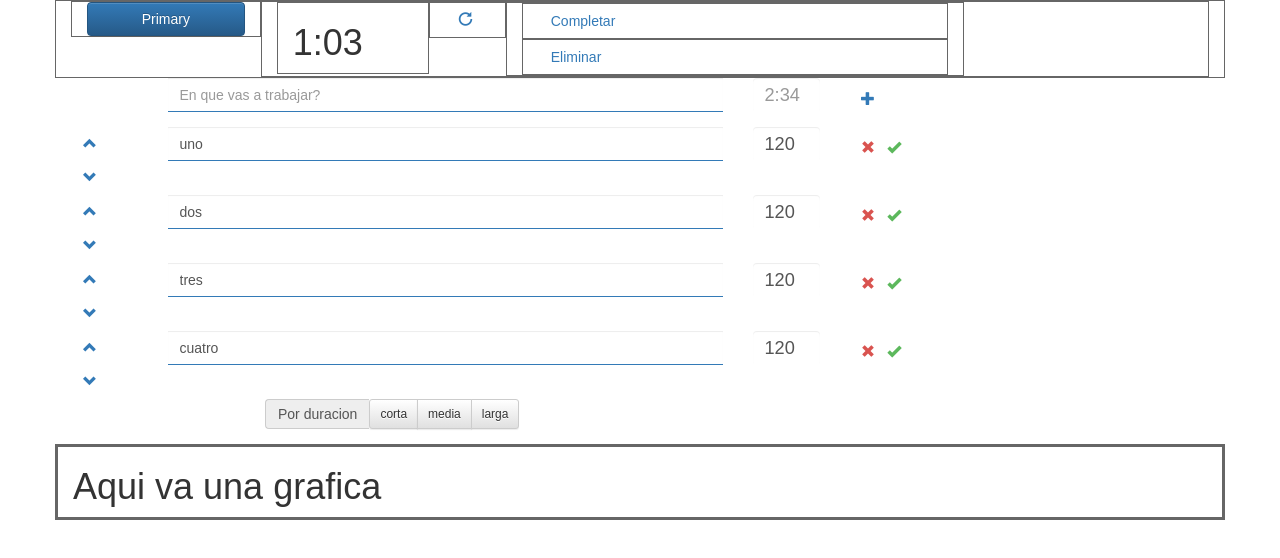
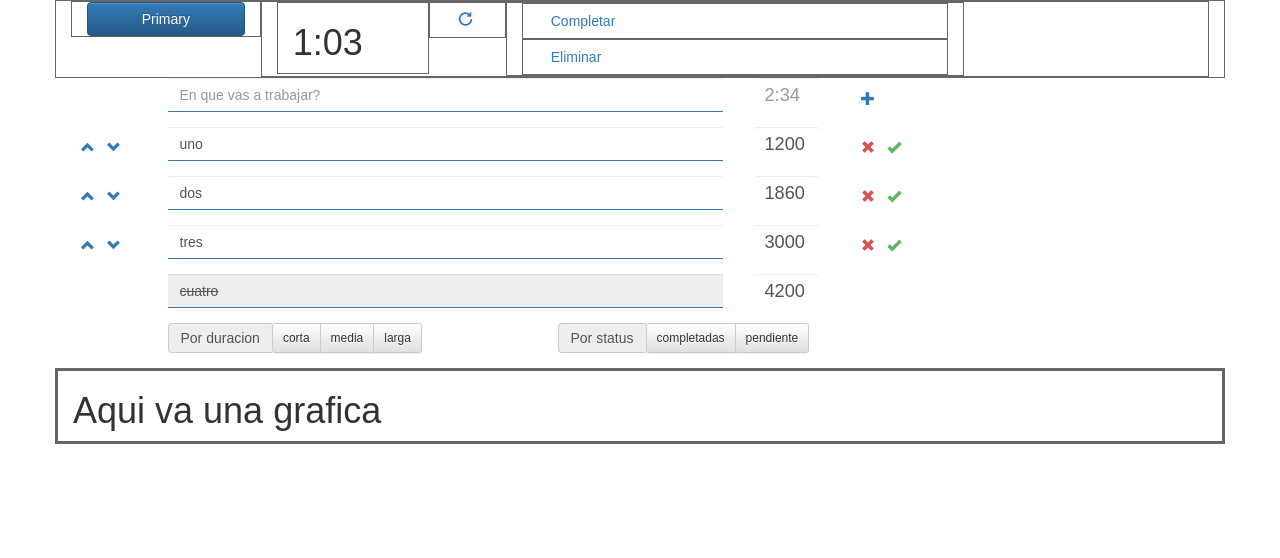
Before and after one commit to jsdelivrbot/timetracker, a React (Create React App) app: page / in a window 1280 px wide. Shown: the top 558 px of the page. Built offline with nearby package versions, Linux system fonts and the light colour scheme; what react-tap-event-plugin would draw is missing.

Commit message:
Add filter by status

```diff
--- a/src/App.css
+++ b/src/App.css
@@ -9,6 +9,10 @@
 
 .option-btn.danger {
   color: #d9534f;
+}
+
+.option-btn.primary {
+  color: #265a88;
 }
 
 .option-btn.success {
@@ -29,3 +33,7 @@
 .option-container {
   padding-top: 10px;
 }
+
+.hidden-md {
+  display: none;
+}
--- a/src/actions/index.js
+++ b/src/actions/index.js
@@ -20,9 +20,9 @@ export const editTask = (currentIndex, value) => {
   }
 }
 
-export const editTime = (currentIndex, value) => {
+export const editDuration = (currentIndex, value) => {
   return {
-    type: 'editTime',
+    type: 'editDuration',
     currentIndex,
     value
   }
@@ -42,10 +42,11 @@ export const complete = currentIndex => {
   }
 }
 
-export const filter = duration => {
+export const filter = (type, value) => {
   return {
     type: 'filter',
-    duration
+    filter: type,
+    value
   }
 }
 
--- a/src/components/TaskList.js
+++ b/src/components/TaskList.js
@@ -9,29 +9,31 @@ import FormControl from 'react-bootstrap/lib/FormControl';
 import ButtonGroup from 'react-bootstrap/lib/ButtonGroup';
 import InputGroup from 'react-bootstrap/lib/InputGroup';
 
-export default function TaskList({filteredTasks, moveUp, moveDown, editTask, editTime, remove, complete, filter, currentFilter}) {
+export default function TaskList({filteredTasks, moveUp, moveDown, editTask, editDuration, remove, complete, filter, filters}) {
 
-  function getFilterStyle(type){
-    return currentFilter === type ? 'info' : 'default'
+  function getFilterStyle(filter, type){
+    return filters[filter] === type ? 'info' : 'default'
   }
 
   return (
     <Grid>
     { filteredTasks().map((task, idx) => {
       return (<Row key={idx}>
-        <Col md={1}>
-          <Button bsStyle="link" onClick={() => moveUp(idx)}><Glyphicon glyph="chevron-up" /></Button>
-          <Button bsStyle="link" onClick={() => moveDown(idx)}><Glyphicon glyph="chevron-down" /></Button>
+        <Col md={1} mdHidden={task.completed}>
+          <Button bsStyle="link" className="option-btn" onClick={() => moveUp(idx)}><Glyphicon glyph="chevron-up" /></Button>
+          <Button bsStyle="link" className="option-btn" onClick={() => moveDown(idx)}><Glyphicon glyph="chevron-down" /></Button>
         </Col>
 
-        <Col md={6}>
+        <Col md={6} mdOffset={task.completed ? 1 : 0}>
           <FormGroup>
             <FormControl
               bsStyle="text"
               type="text"
               placeholder="En que vas a trabajar?"
+              style={task.completed ? {"textDecoration": "line-through"} : {}}
               value={task.description}
-              onChange={() => editTask(idx, task.description)}
+              disabled={task.completed}
+              onChange={evt => editTask(idx, evt.target.value)}
             />
             <FormControl.Feedback />
           </FormGroup>
@@ -43,26 +45,44 @@ export default function TaskList({filteredTasks, moveUp, moveDown, editTask, edi
             type="text"
             placeholder="30:00"
             value={task.remaining}
-            onChange={() => editTime(idx, task.time)}
+            onChange={evt => editDuration(idx, evt.target.value)}
           />
         </Col>
 
-        <Col md={1}>
-          <Button bsStyle="link" className="option-btn danger" onClick={() => remove(idx)}><Glyphicon glyph="remove" /></Button>
-          <Button bsStyle="link" className="option-btn success" onClick={() => complete(idx)}><Glyphicon glyph="ok" /></Button>
+        <Col md={1} mdHidden={task.completed}>
+          <Button
+            bsStyle="link"
+            className="option-btn danger"
+            onClick={() => remove(idx)}><Glyphicon glyph="remove" /></Button>
+          <Button
+            bsStyle="link"
+            className="option-btn success"
+            onClick={() => complete(idx)}><Glyphicon glyph="ok" /></Button>
         </Col>
       </Row>)
     }) }
 
       <Row>
-        <Col md={4} mdOffset={2}>
+        <Col md={4} mdOffset={1}>
           <FormGroup>
             <InputGroup>
               <InputGroup.Addon>Por duracion</InputGroup.Addon>
               <ButtonGroup bsSize="small">
-                <Button bsStyle={getFilterStyle('short')} onClick={() => filter('short')}>corta</Button>
-                <Button bsStyle={getFilterStyle('medium')} onClick={() => filter('medium')}>media</Button>
-                <Button bsStyle={getFilterStyle('long')}onClick={() => filter('long')}>larga</Button>
+                <Button bsStyle={getFilterStyle('duration', 'short')} onClick={() => filter('duration', 'short')}>corta</Button>
+                <Button bsStyle={getFilterStyle('duration', 'medium')} onClick={() => filter('duration', 'medium')}>media</Button>
+                <Button bsStyle={getFilterStyle('duration', 'long')} onClick={() => filter('duration', 'long')}>larga</Button>
+              </ButtonGroup>
+            </InputGroup>
+          </FormGroup>
+        </Col>
+
+        <Col md={4} >
+          <FormGroup>
+            <InputGroup>
+              <InputGroup.Addon>Por status</InputGroup.Addon>
+              <ButtonGroup bsSize="small">
+                <Button bsStyle={getFilterStyle('status', 'completed')} onClick={() => filter('status', 'completed')}>completadas</Button>
+                <Button bsStyle={getFilterStyle('status', 'pending')} onClick={() => filter('status', 'pending')}>pendiente</Button>
               </ButtonGroup>
             </InputGroup>
           </FormGroup>
--- a/src/containers/UserTaskList.js
+++ b/src/containers/UserTaskList.js
@@ -1,12 +1,13 @@
 import { connect } from 'react-redux'
 import { TaskList } from '../components'
-import { moveUp, moveDown, editTask, editTime, remove, complete, filter } from '../actions'
+import { moveUp, moveDown, editTask, editDuration, remove, complete, filter } from '../actions'
 
 const mapStateToProps = ({taskList}) => {
   return {
+    filters: taskList.filters,
     filteredTasks: () => {
-      return taskList.tasks.filter(task => {
-        switch(taskList.currentFilter){
+      const durationFiltered = taskList.tasks.filter(task => {
+        switch(taskList.filters.duration){
           case 'short':
             return task.duration <= 30 * 60
           case 'medium':
@@ -17,6 +18,19 @@ const mapStateToProps = ({taskList}) => {
             return true
         }
       })
+
+      const byStatus = durationFiltered.filter(task => {
+        switch(taskList.filters.status){
+          case 'pending':
+            return !task.completed
+          case 'completed':
+            return task.completed
+          default:
+            return true
+        }
+      })
+
+      return byStatus
     }
   }
 }
@@ -26,10 +40,10 @@ const mapDispatchToProps = dispatch => {
     moveUp: idx => dispatch(moveUp(idx)),
     moveDown: idx => dispatch(moveDown(idx)),
     editTask: (idx, value) => dispatch(editTask(idx, value)),
-    editTime: (idx, value) => dispatch(editTime(idx, value)),
+    editDuration: (idx, value) => dispatch(editDuration(idx, value)),
     remove: idx => dispatch(remove(idx)),
     complete: idx => dispatch(complete(idx)),
-    filter: duration => dispatch(filter(duration)),
+    filter: (filterType, value) => dispatch(filter(filterType, value)),
   }
 }
 
--- a/src/reducers/initialState.js
+++ b/src/reducers/initialState.js
@@ -2,12 +2,12 @@
 const initialState = {
   newTask: {description: "", duration: ""},
   taskList: {
-    currentFilter: 'none',
+    filters: {duration: 'none', status: 'none'},
     tasks: [
-      {description: "uno", duration: 20*60, remaining: 120, completed: false},
-      {description: "dos", duration: 31*60, remaining: 120, completed: false},
-      {description: "tres", duration: 50*60, remaining: 120, completed: false},
-      {description: "cuatro", duration: 70*60, remaining: 120, completed: false},
+      {description: "uno", duration: 20*60, remaining: 20*60, completed: false},
+      {description: "dos", duration: 31*60, remaining: 31*60, completed: false},
+      {description: "tres", duration: 50*60, remaining: 50*60, completed: false},
+      {description: "cuatro", duration: 70*60, remaining: 70*60, completed: true},
     ]
   }
 }
--- a/src/reducers/taskList.js
+++ b/src/reducers/taskList.js
@@ -23,14 +23,17 @@ const remove = (currentTasks, index) => {
 
 const complete = (currentTasks, index) => {
   let tasks = _.clone(currentTasks)
-  tasks[index].completed = true
+  const completedTask = tasks[index]
+  tasks.splice(index, 1)
+  completedTask.completed = true
+  tasks.push(completedTask)
   return {tasks}
 }
 
-const setFilter = (state, duration) => {
-  return {
-    currentFilter: duration === state.currentFilter ? 'none' : duration
-  }
+const setFilter = (state, filter, value) => {
+  const filters = _.clone(state.filters)
+  filters[filter] = filters[filter] === value ? 'none' : value
+  return { filters }
 }
 
 const addTask = (currentTasks, task) => {
@@ -55,19 +58,30 @@ const taskList = (state = initialState, action) => {
       }
       break;
     case 'editTask':
-    case 'editTime':
-      break;
+      const editTaskState = _.merge({}, state)
+      editTaskState.tasks[action.currentIndex].description = action.value
+      return editTaskState
+
+    case 'editDuration':
+      const editDurationState = _.merge({}, state)
+      editDurationState.tasks[action.currentIndex].duration = action.value
+      editDurationState.tasks[action.currentIndex].remaining = action.value
+      return editDurationState
+
     case 'remove':
       delta = remove(state.tasks, action.currentIndex)
-      const newState = _.merge({}, state)
-      newState.tasks = delta.tasks;
-      return newState
+      const removeState = _.merge({}, state)
+      removeState.tasks = delta.tasks
+      return removeState
 
     case 'complete':
       delta = complete(state.tasks, action.currentIndex)
-      break;
+      const completeState = _.merge({}, state)
+      completeState.tasks = delta.tasks
+      return completeState
+
     case 'filter':
-      delta = setFilter(state, action.duration)
+      delta = setFilter(state, action.filter, action.value)
       break;
     default:
       break
```
